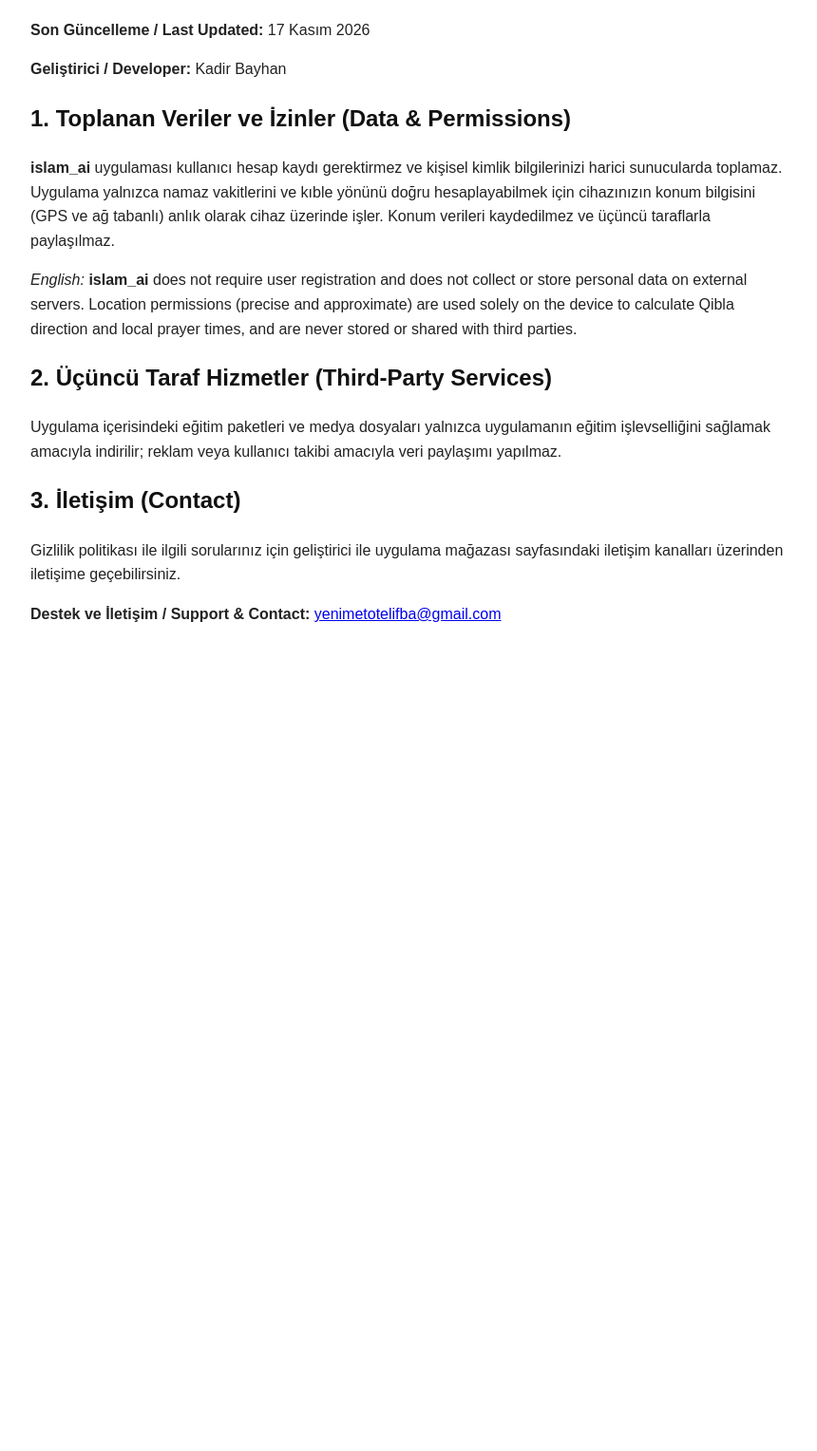
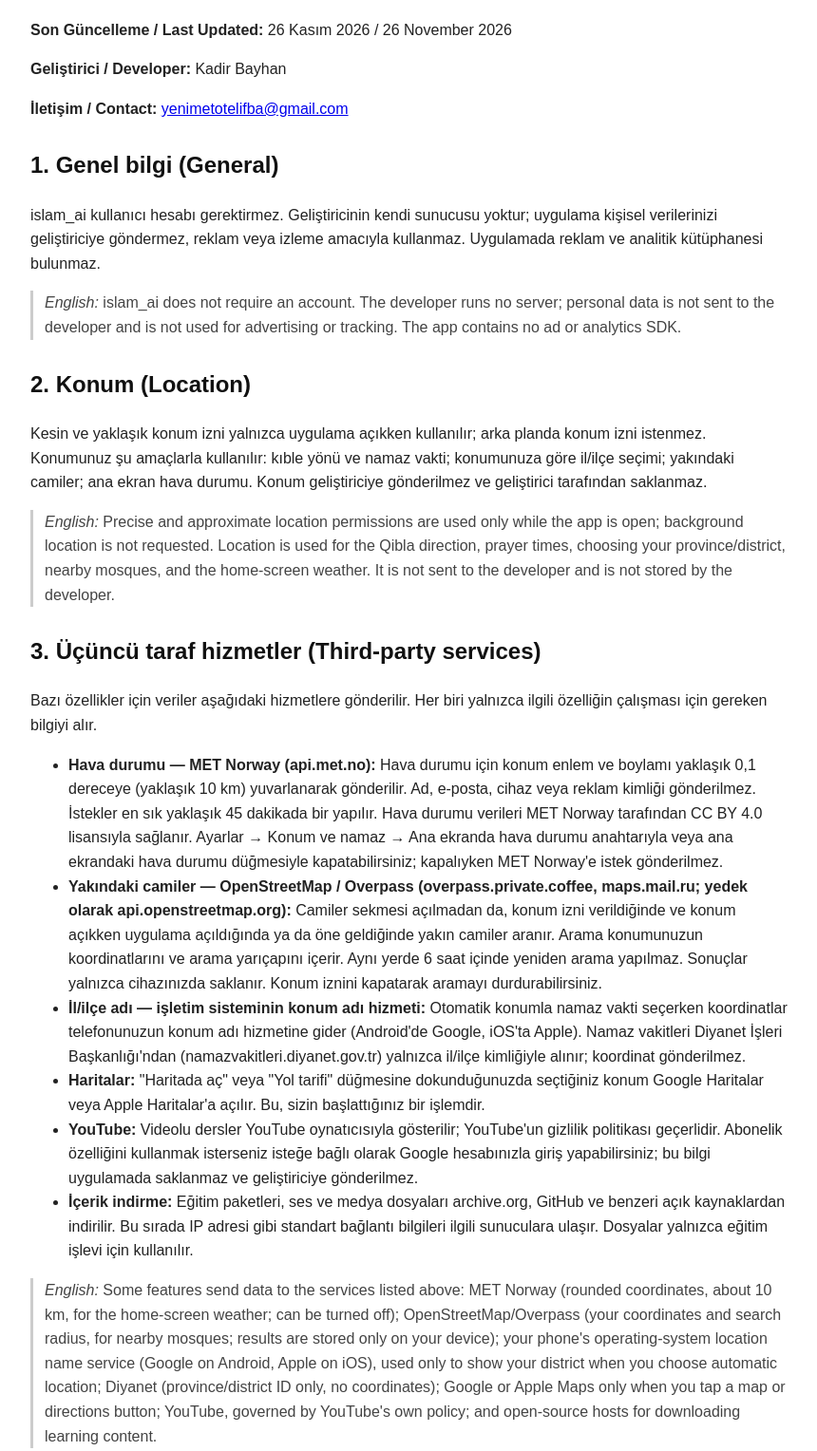
Before and after one commit to yenimetotelifba/islam_ai, a plain HTML site: page privacy.html in a window 1280 px wide. Shown: the part 94-1622 px from the top of the page at 95% size, without its empty margins (208-1068 px from the left). Before the commit the page ends 800 px from the top, so only its background shows below. Drawn offline with Linux system fonts and the light colour scheme.

Commit message:
Gizlilik politikası: hava durumu, cami araması, konum adı hizmeti ve harita bağlantıları eklendi (26 Kasım 2026)
Co-Authored-By: Claude Haiku 5.5 <noreply@anthropic.com>

```diff
--- a/privacy.html
+++ b/privacy.html
@@ -7,22 +7,50 @@
   <style>
     body { font-family: Arial, sans-serif; max-width: 800px; margin: 40px auto; padding: 0 20px; line-height: 1.6; color: #222; }
     h1, h2 { color: #111; }
+    h2 { margin-top: 28px; }
+    .en { color: #444; border-left: 3px solid #ccc; padding-left: 12px; }
   </style>
 </head>
 <body>
   <h1>islam_ai Gizlilik Politikası / Privacy Policy</h1>
-  <p><strong>Son Güncelleme / Last Updated:</strong> 17 Kasım 2026</p>
+  <p><strong>Son Güncelleme / Last Updated:</strong> 26 Kasım 2026 / 26 November 2026</p>
   <p><strong>Geliştirici / Developer:</strong> Kadir Bayhan</p>
+  <p><strong>İletişim / Contact:</strong> <a href="mailto:yenimetotelifba@gmail.com">yenimetotelifba@gmail.com</a></p>
 
-  <h2>1. Toplanan Veriler ve İzinler (Data & Permissions)</h2>
-  <p><strong>islam_ai</strong> uygulaması kullanıcı hesap kaydı gerektirmez ve kişisel kimlik bilgilerinizi harici sunucularda toplamaz. Uygulama yalnızca namaz vakitlerini ve kıble yönünü doğru hesaplayabilmek için cihazınızın konum bilgisini (GPS ve ağ tabanlı) anlık olarak cihaz üzerinde işler. Konum verileri kaydedilmez ve üçüncü taraflarla paylaşılmaz.</p>
-  <p><em>English:</em> <strong>islam_ai</strong> does not require user registration and does not collect or store personal data on external servers. Location permissions (precise and approximate) are used solely on the device to calculate Qibla direction and local prayer times, and are never stored or shared with third parties.</p>
+  <h2>1. Genel bilgi (General)</h2>
+  <p>islam_ai kullanıcı hesabı gerektirmez. Geliştiricinin kendi sunucusu yoktur; uygulama kişisel verilerinizi geliştiriciye göndermez, reklam veya izleme amacıyla kullanmaz. Uygulamada reklam ve analitik kütüphanesi bulunmaz.</p>
+  <p class="en"><em>English:</em> islam_ai does not require an account. The developer runs no server; personal data is not sent to the developer and is not used for advertising or tracking. The app contains no ad or analytics SDK.</p>
 
-  <h2>2. Üçüncü Taraf Hizmetler (Third-Party Services)</h2>
-  <p>Uygulama içerisindeki eğitim paketleri ve medya dosyaları yalnızca uygulamanın eğitim işlevselliğini sağlamak amacıyla indirilir; reklam veya kullanıcı takibi amacıyla veri paylaşımı yapılmaz.</p>
+  <h2>2. Konum (Location)</h2>
+  <p>Kesin ve yaklaşık konum izni yalnızca uygulama açıkken kullanılır; arka planda konum izni istenmez. Konumunuz şu amaçlarla kullanılır: kıble yönü ve namaz vakti; konumunuza göre il/ilçe seçimi; yakındaki camiler; ana ekran hava durumu. Konum geliştiriciye gönderilmez ve geliştirici tarafından saklanmaz.</p>
+  <p class="en"><em>English:</em> Precise and approximate location permissions are used only while the app is open; background location is not requested. Location is used for the Qibla direction, prayer times, choosing your province/district, nearby mosques, and the home-screen weather. It is not sent to the developer and is not stored by the developer.</p>
 
-  <h2>3. İletişim (Contact)</h2>
-  <p>Gizlilik politikası ile ilgili sorularınız için geliştirici ile uygulama mağazası sayfasındaki iletişim kanalları üzerinden iletişime geçebilirsiniz.</p>
-  <p><strong>Destek ve İletişim / Support &amp; Contact:</strong> <a href="mailto:yenimetotelifba@gmail.com">yenimetotelifba@gmail.com</a></p>
+  <h2>3. Üçüncü taraf hizmetler (Third-party services)</h2>
+  <p>Bazı özellikler için veriler aşağıdaki hizmetlere gönderilir. Her biri yalnızca ilgili özelliğin çalışması için gereken bilgiyi alır.</p>
+  <ul>
+    <li><strong>Hava durumu — MET Norway (api.met.no):</strong> Hava durumu için konum enlem ve boylamı yaklaşık 0,1 dereceye (yaklaşık 10 km) yuvarlanarak gönderilir. Ad, e-posta, cihaz veya reklam kimliği gönderilmez. İstekler en sık yaklaşık 45 dakikada bir yapılır. Hava durumu verileri MET Norway tarafından CC BY 4.0 lisansıyla sağlanır. Ayarlar → Konum ve namaz → Ana ekranda hava durumu anahtarıyla veya ana ekrandaki hava durumu düğmesiyle kapatabilirsiniz; kapalıyken MET Norway'e istek gönderilmez.</li>
+    <li><strong>Yakındaki camiler — OpenStreetMap / Overpass (overpass.private.coffee, maps.mail.ru; yedek olarak api.openstreetmap.org):</strong> Camiler sekmesi açılmadan da, konum izni verildiğinde ve konum açıkken uygulama açıldığında ya da öne geldiğinde yakın camiler aranır. Arama konumunuzun koordinatlarını ve arama yarıçapını içerir. Aynı yerde 6 saat içinde yeniden arama yapılmaz. Sonuçlar yalnızca cihazınızda saklanır. Konum iznini kapatarak aramayı durdurabilirsiniz.</li>
+    <li><strong>İl/ilçe adı — işletim sisteminin konum adı hizmeti:</strong> Otomatik konumla namaz vakti seçerken koordinatlar telefonunuzun konum adı hizmetine gider (Android'de Google, iOS'ta Apple). Namaz vakitleri Diyanet İşleri Başkanlığı'ndan (namazvakitleri.diyanet.gov.tr) yalnızca il/ilçe kimliğiyle alınır; koordinat gönderilmez.</li>
+    <li><strong>Haritalar:</strong> "Haritada aç" veya "Yol tarifi" düğmesine dokunduğunuzda seçtiğiniz konum Google Haritalar veya Apple Haritalar'a açılır. Bu, sizin başlattığınız bir işlemdir.</li>
+    <li><strong>YouTube:</strong> Videolu dersler YouTube oynatıcısıyla gösterilir; YouTube'un gizlilik politikası geçerlidir. Abonelik özelliğini kullanmak isterseniz isteğe bağlı olarak Google hesabınızla giriş yapabilirsiniz; bu bilgi uygulamada saklanmaz ve geliştiriciye gönderilmez.</li>
+    <li><strong>İçerik indirme:</strong> Eğitim paketleri, ses ve medya dosyaları archive.org, GitHub ve benzeri açık kaynaklardan indirilir. Bu sırada IP adresi gibi standart bağlantı bilgileri ilgili sunuculara ulaşır. Dosyalar yalnızca eğitim işlevi için kullanılır.</li>
+  </ul>
+  <p class="en"><em>English:</em> Some features send data to the services listed above: MET Norway (rounded coordinates, about 10 km, for the home-screen weather; can be turned off); OpenStreetMap/Overpass (your coordinates and search radius, for nearby mosques; results are stored only on your device); your phone's operating-system location name service (Google on Android, Apple on iOS), used only to show your district when you choose automatic location; Diyanet (province/district ID only, no coordinates); Google or Apple Maps only when you tap a map or directions button; YouTube, governed by YouTube's own policy; and open-source hosts for downloading learning content.</p>
+
+  <h2>4. Saklanan veriler (Stored on your device)</h2>
+  <p>Seçimleriniz, favorileriniz, ilerlemeniz, son alınan konum, hava durumu ve cami listesi yalnızca cihazınızda saklanır. Bu verileri uygulama verilerini silerek veya uygulamayı kaldırarak silebilirsiniz.</p>
+  <p class="en"><em>English:</em> Your choices, favourites, progress, last location, weather and mosque list are stored only on your device. Clear the app data or uninstall the app to delete them.</p>
+
+  <h2>5. Çocuklar (Children)</h2>
+  <p>Uygulama eğitim amaçlıdır; bilerek 13 yaş altındaki çocuklardan kişisel veri toplamaz.</p>
+  <p class="en"><em>English:</em> The app is educational and does not knowingly collect personal data from children under 13.</p>
+
+  <h2>6. Değişiklikler (Changes)</h2>
+  <p>Bu politika değiştiğinde bu sayfada ve "Son Güncelleme" tarihinde belirtilir.</p>
+  <p class="en"><em>English:</em> Changes to this policy are posted on this page with an updated date.</p>
+
+  <h2>7. İletişim (Contact)</h2>
+  <p>Gizlilik politikası ile ilgili sorularınız için: <a href="mailto:yenimetotelifba@gmail.com">yenimetotelifba@gmail.com</a></p>
+  <p class="en"><em>English:</em> For privacy questions, contact <a href="mailto:yenimetotelifba@gmail.com">yenimetotelifba@gmail.com</a>.</p>
 </body>
 </html>
```
